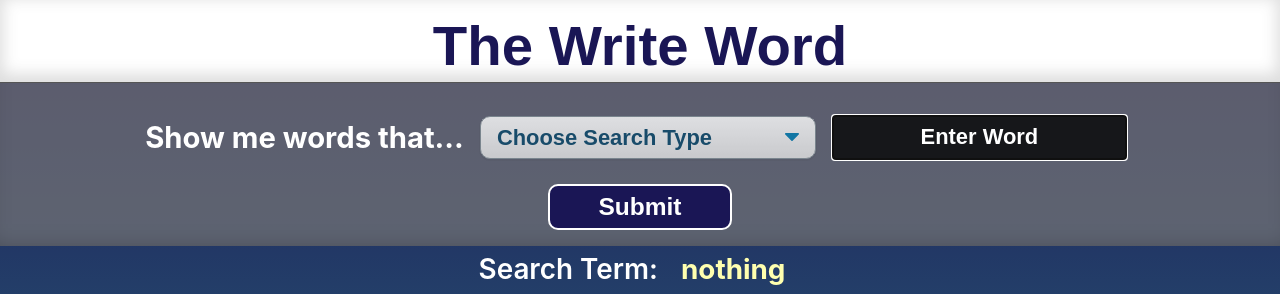
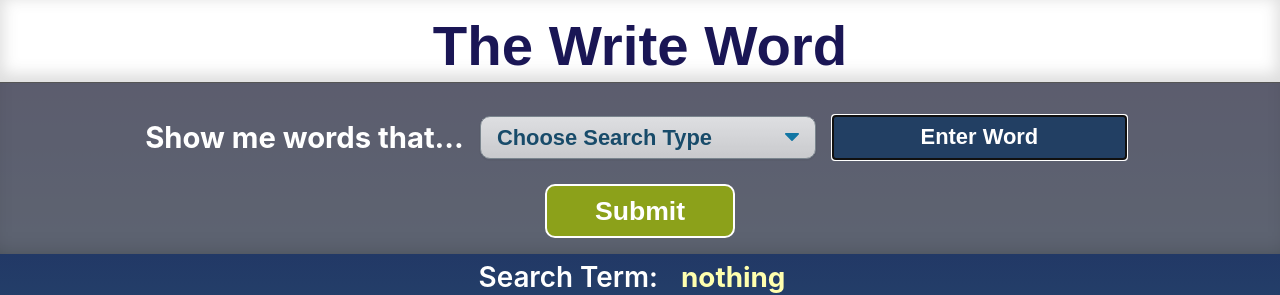
Before and after one commit to gmcln-rct/writeword, a React (Create React App) app: page / in a window 1280 px wide. Shown: the top 295 px of the page. Built offline with nearby package versions, Linux system fonts and the light colour scheme; no server answers; a web font is replaced by a local one.

Commit message:
Update button styling

```diff
--- a/src/styles/_variables.scss
+++ b/src/styles/_variables.scss
@@ -3,5 +3,7 @@ $darkblue: rgb(26, 22, 85);
 $electricblue: #1a1655;
 $teal: #43C6AC;
 
-$button: rgb(26, 22, 85);
-$buttondhover: #43C6AC;
+$button: #8CA11A;
+$buttonhover: #4A5412;
+
+$inputtext: rgba(20, 56, 97, 0.8);
--- a/src/styles/index.scss
+++ b/src/styles/index.scss
@@ -109,7 +109,7 @@ form {
 
       font-weight: 600;
       color: #fff;
-      background: rgba(5, 5, 5, 0.8);
+      background: $inputtext;
       border: 1px solid white;
       // border-radius: 5px;
       overflow: hidden;
@@ -125,14 +125,13 @@ form {
   button {
       display: block;
       margin: 1vmin 0 0 0;
-      padding: 1vmin 6vmin;
+      padding: 1.5vmin 6vmin;
 
-      font-size: calc(18px + (28 - 18) * ((100vw - 300px) / (1800 - 300)));
+      font-size: calc(24px + (28 - 24) * ((100vw - 300px) / (1800 - 300)));
       line-height: calc(24px + (28 - 24) * ((100vw - 300px) / (1800 - 300)));
       font-weight: 700;
       color: #fff;
-      background: $darkblue;
-
+      background: $button;
 
       border: 2px solid #fff;
       border-radius: 10px;
@@ -144,9 +143,9 @@ form {
       transition: 0.4s;
 
       &:hover {
-        color: $darkblue;
-        background: #fff;
-        border: 2px solid $darkblue;
+        color: #fff;
+        background: $buttonhover;
+        border: 2px solid #fff;
         transition: 0.4s;
       }
   }
```
